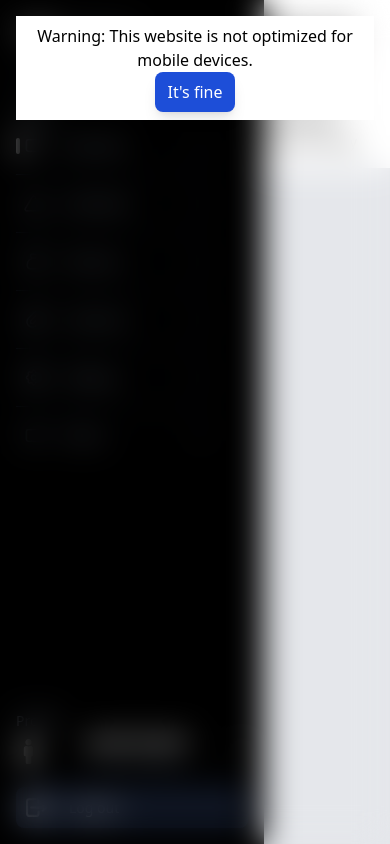
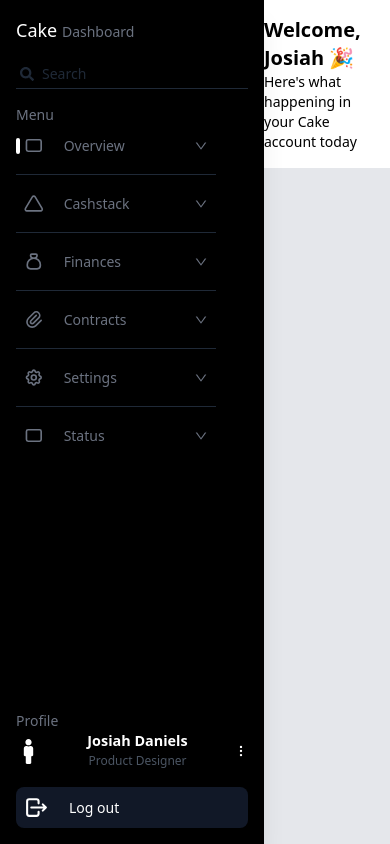
Before and after one commit to fagbenjaenoch/cake-dashboard, a Next.js app: page / in a window 390 px wide. Built offline with nearby package versions, Linux system fonts and the light colour scheme.

Commit message:
update: better mobile warning

```diff
--- a/components/MobileWarning.jsx
+++ b/components/MobileWarning.jsx
@@ -1,44 +1,39 @@
-import React, { useState, useEffect } from "react";
+import { useState, useEffect } from "react";
 
 function MobileWarning() {
-  const [isMobile, setIsMobile] = useState(false);
-  const [isWarningOpen, setIsWarningOpen] = useState(false);
+  const [showWarning, setShowWarning] = useState(false);
 
   useEffect(() => {
-    const handleResize = () => {
-      if (window.innerWidth < 768) {
-        setIsMobile(true);
-        setIsWarningOpen(true);
-      } else {
-        setIsMobile(false);
-      }
-    };
-    window.addEventListener("resize", handleResize);
-    handleResize();
-    return () => window.removeEventListener("resize", handleResize);
+    const userAgent = navigator.userAgent.toLowerCase();
+    const isMobile = /iphone|ipod|ipad|android/.test(userAgent);
+    setShowWarning(isMobile);
   }, []);
 
-  if (isMobile) {
+  const handleDismiss = () => {
+    setShowWarning(false);
+  };
+
   return (
     <>
-        {isWarningOpen && (
-          <div className="backdrop-filter backdrop-blur-lg text-black p-4 fixed top-0 left-0 w-full h-screen z-50 text-center">
-            <div className="bg-white p-2">
-              <p>Warning: This website is not optimized for mobile devices.</p>
+      {showWarning && (
+        <div className="fixed z-50 top-0 left-0 right-0 bottom-0 bg-opacity-50 bg-gray-500 flex justify-center items-center">
+          <div className="bg-white rounded-lg shadow-lg p-6">
+            <h2 className="text-lg font-bold mb-4">Warning</h2>
+            <p className="mb-4">
+              This website is not optimized for mobile devices. Some features
+              may not work as expected.
+            </p>
             <button
-                className="bg-blue-700 hover:bg-blue-600 shadow-lg text-white py-2 px-3 rounded-lg"
-                onClick={() => setIsWarningOpen(false)}
+              onClick={handleDismiss}
+              className="bg-red-500 text-white py-2 px-4 rounded-lg"
             >
-                It&apos;s fine
+              Dismiss
             </button>
           </div>
         </div>
       )}
     </>
   );
-  } else {
-    return null;
-  }
 }
 
 export default MobileWarning;
```
Lines whose indentation alone changed are shown as unchanged.
